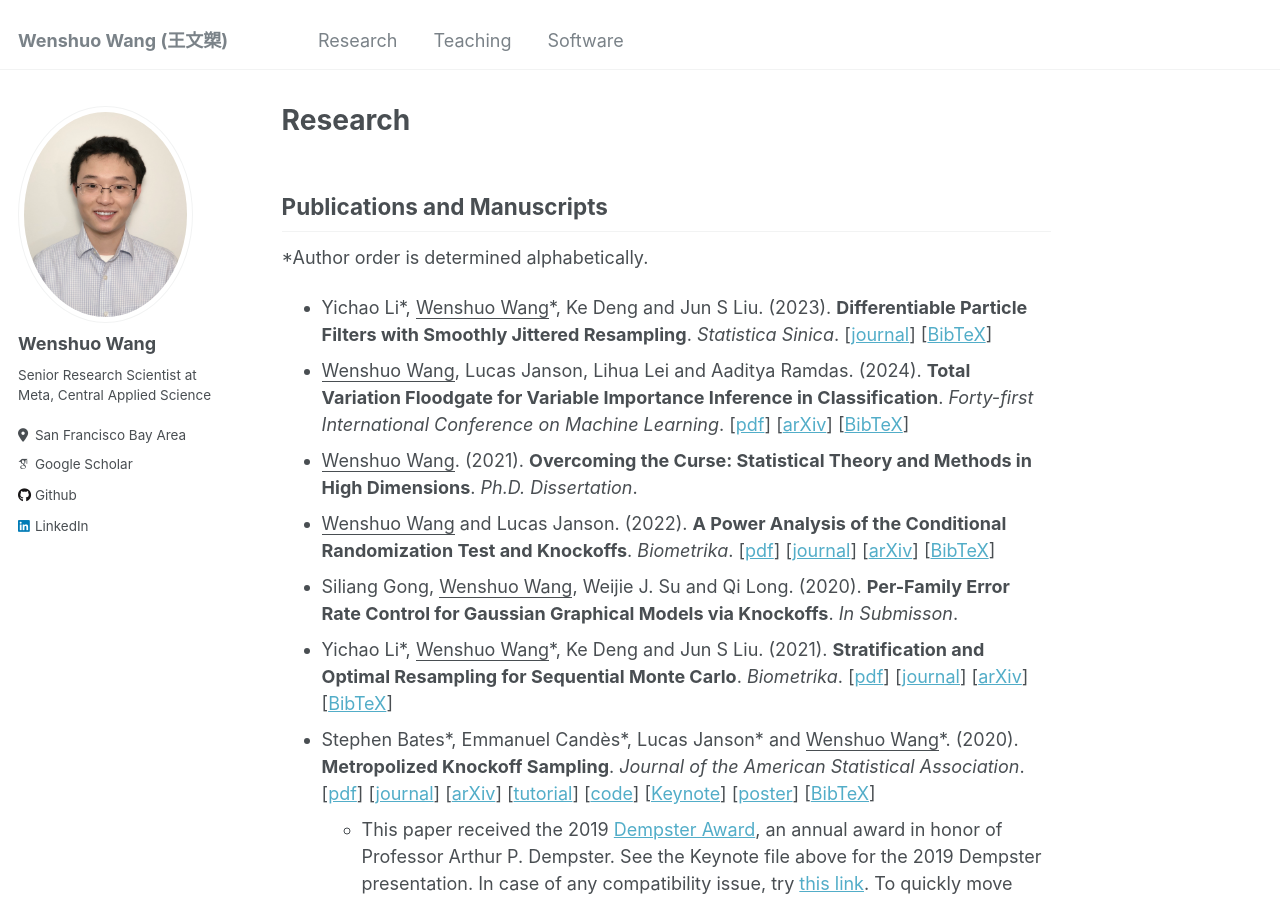
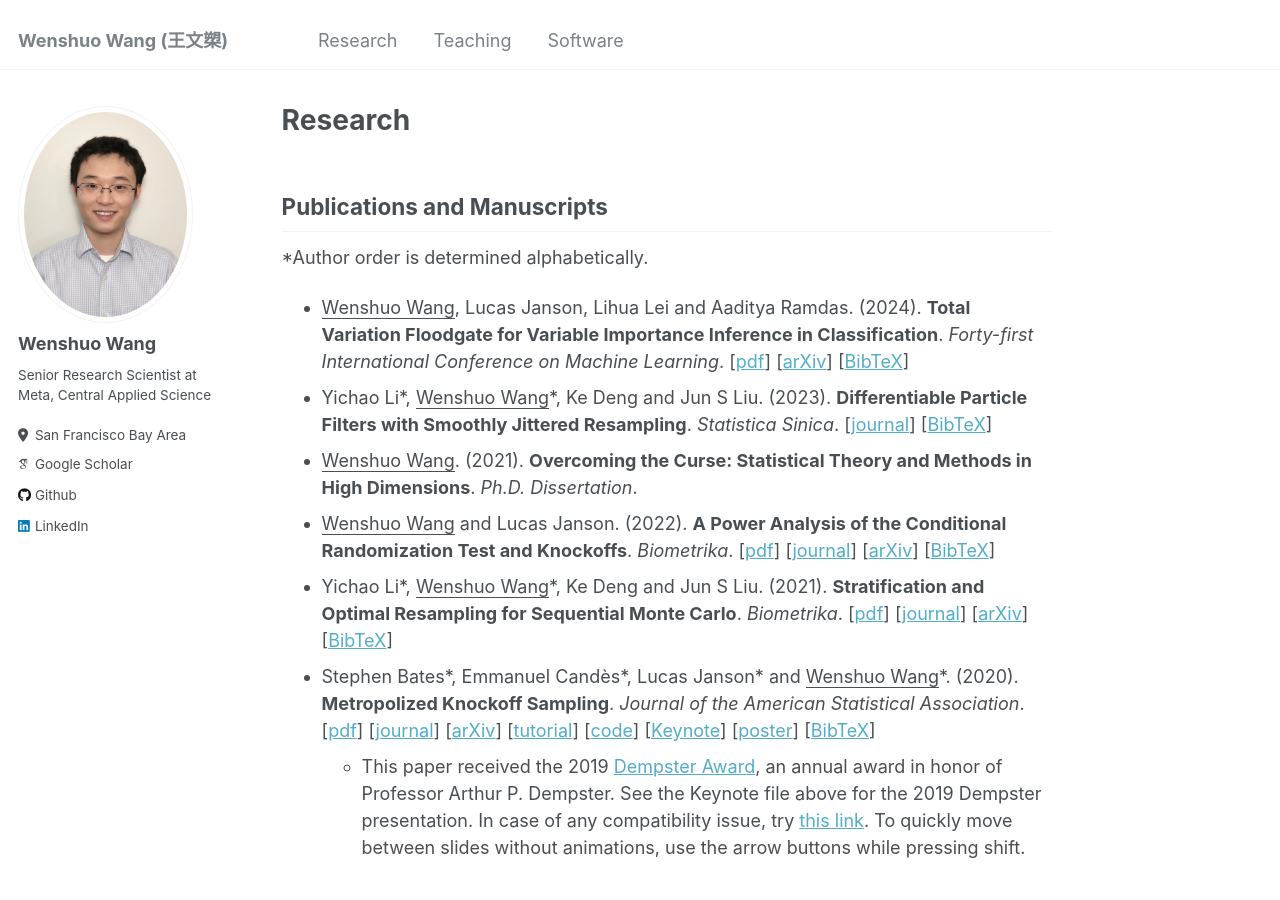
Before and after one commit to wenshuow/wenshuow.github.io, a Jekyll site: the page built from _pages/research.md, in a window 1280 px wide and 900 px high. Built offline with Jekyll 4.4.1, drawn with Linux system fonts in a browser that asks for light colours; some web fonts are replaced.

Commit message:
Update research.md

```diff
--- a/_pages/research.md
+++ b/_pages/research.md
@@ -6,11 +6,10 @@ author_profile: true
 
 ## Publications and Manuscripts
 \*Author order is determined alphabetically.
+- <u>Wenshuo Wang</u>, Lucas Janson, Lihua Lei and Aaditya Ramdas. (2024). <strong>Total Variation Floodgate for Variable Importance Inference in Classification</strong>. <em>Forty-first International Conference on Machine Learning</em>. [<a href="./files/ETV_WJLR.pdf" target="_blank">pdf</a>] [<a href="https://arxiv.org/abs/2309.04002" target="_blank">arXiv</a>] [<a href="./files/ETV-WJLR-2023.html" target="_blank">BibTeX</a>]
 - Yichao Li\*, <u>Wenshuo Wang</u>\*, Ke Deng and Jun S Liu. (2023). <strong>Differentiable Particle Filters with Smoothly Jittered Resampling</strong>. <em>Statistica Sinica</em>. [<a href="https://www3.stat.sinica.edu.tw/ss_newpaper/SS-2022-0256_na.pdf" target="_blank">journal</a>] [<a href="./files/RRJ-LWDL-2023.html" target="_blank">BibTeX</a>]
-- <u>Wenshuo Wang</u>, Lucas Janson, Lihua Lei and Aaditya Ramdas. (2024). <strong>Total Variation Floodgate for Variable Importance Inference in Classification</strong>. <em>Forty-first International Conference on Machine Learning</em>. [<a href="./files/ETV_WJLR.pdf" target="_blank">pdf</a>] [<a href="https://arxiv.org/abs/2309.04002" target="_blank">arXiv</a>] [<a href="./files/ETV-WJLR-2023.html" target="_blank">BibTeX</a>]
 - <u>Wenshuo Wang</u>. (2021). <strong>Overcoming the Curse: Statistical Theory and Methods in High Dimensions</strong>. <em>Ph.D. Dissertation</em>.
 - <u>Wenshuo Wang</u> and Lucas Janson. (2022). <strong>A Power Analysis of the Conditional Randomization Test and Knockoffs</strong>. <em>Biometrika</em>. [<a href="./files/CRT_knockoffs_WJ.pdf" target="_blank">pdf</a>] [<a href="https://academic.oup.com/biomet/article-abstract/109/3/631/6415822" target="_blank">journal</a>] [<a href="https://arxiv.org/abs/2010.02304" target="_blank">arXiv</a>] [<a href="./files/CRT_knockoffs-WJ-2020.html" target="_blank">BibTeX</a>]
-- Siliang Gong, <u>Wenshuo Wang</u>, Weijie J. Su and Qi Long. (2020). <strong>Per-Family Error Rate Control for Gaussian Graphical Models via Knockoffs</strong>. <em>In Submisson</em>.
 - Yichao Li\*, <u>Wenshuo Wang</u>\*, Ke Deng and Jun S Liu. (2021). <strong>Stratification and Optimal Resampling for Sequential Monte Carlo</strong>. <em>Biometrika</em>. [<a href="./files/SMC_LWDL.pdf" target="_blank">pdf</a>] [<a href="https://academic.oup.com/biomet/article-abstract/109/1/181/6132360" target="_blank">journal</a>] [<a href="https://arxiv.org/abs/2004.01975" target="_blank">arXiv</a>] [<a href="./files/SMC-LWDL-2020.html" target="_blank">BibTeX</a>]
 - Stephen Bates\*, Emmanuel Candès\*, Lucas Janson\* and <u>Wenshuo Wang</u>\*. (2020). <strong>Metropolized Knockoff Sampling</strong>. <em>Journal of the American Statistical Association</em>. [<a href="./files/Metropolized_Knockoff_Sampling_BCJW.pdf" target="_blank">pdf</a>] [<a href="https://www.tandfonline.com/doi/full/10.1080/01621459.2020.1729163" target="_blank">journal</a>] [<a href="https://arxiv.org/abs/1903.00434" target="_blank">arXiv</a>] [<a href="https://web.stanford.edu/group/candes/metro/" target="_blank">tutorial</a>] [<a href="https://github.com/wenshuow/metro" target="_blank">code</a>] [<a href="./files/MKS_Dempster_2019.key" target="_blank">Keynote</a>] [<a href="./files/MKS_NESS_2019_Poster.pdf" target="_blank">poster</a>] [<a href="./files/MKS-BCJW-2020.html" target="_blank">BibTeX</a>]
 	- This paper received the 2019 <a href="https://statistics.fas.harvard.edu/dempster-award" target="_blank">Dempster Award</a>, an annual award in honor of Professor Arthur P. Dempster. See the Keynote file above for the 2019 Dempster presentation. In case of any compatibility issue, try <a href="./files/MKS_Dempster_2019/index.html" target="_blank">this link</a>. To quickly move between slides without animations, use the arrow buttons while pressing shift.
```
